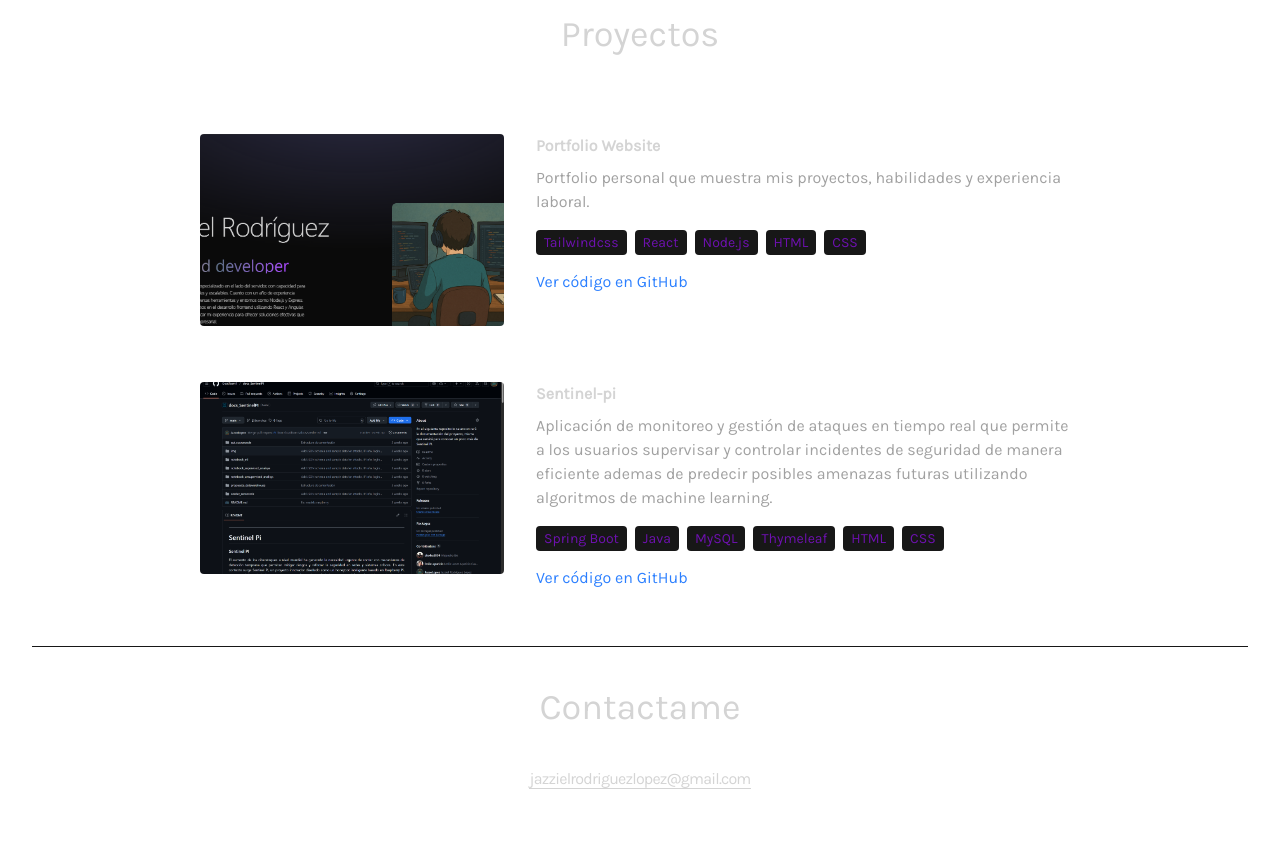
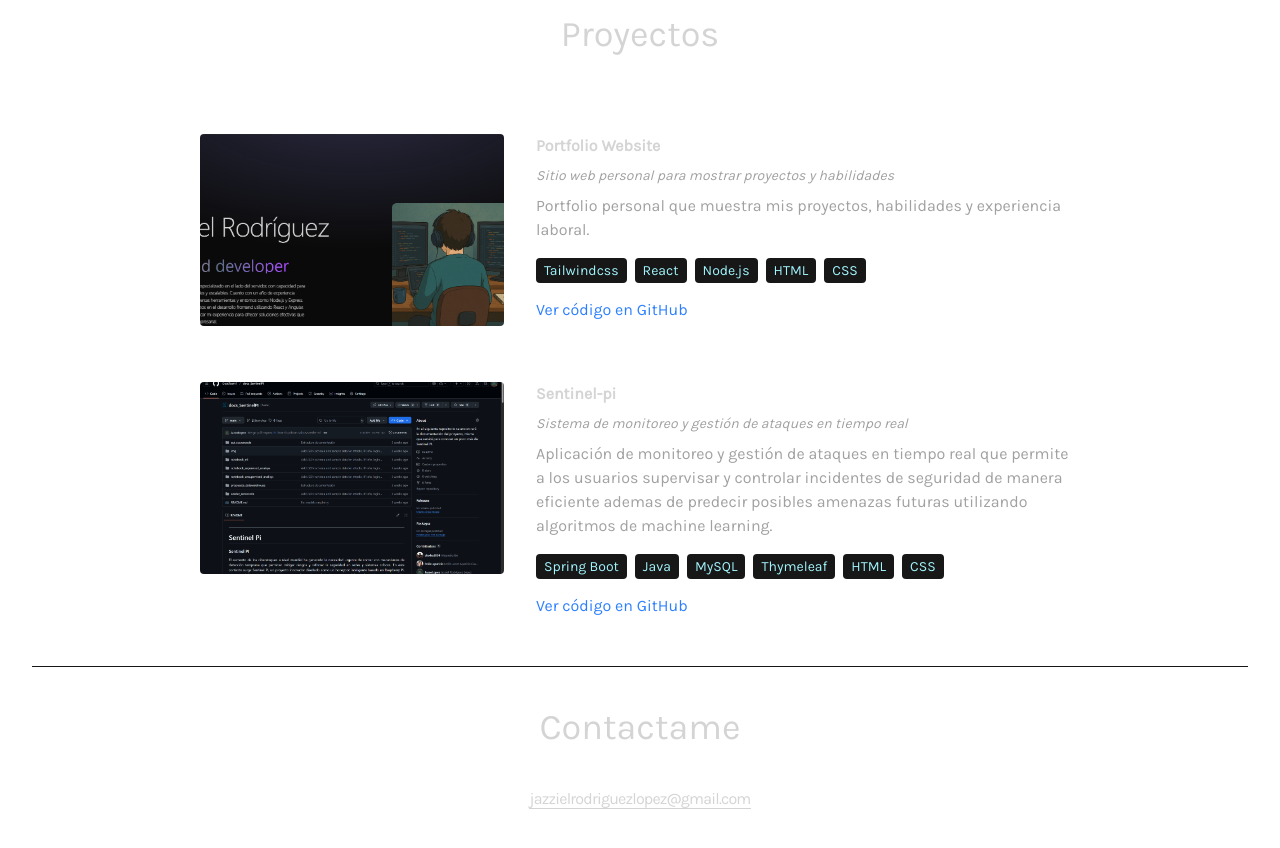
Before and after one commit to JazzoLopez/portfolio-dev, a React (Vite) app: page / in a window 1280 px wide. Shown: the part 3900-4748 px from the top of the page. Built offline with nearby package versions, Linux system fonts and the light colour scheme.

Commit message:
feat: descriptive line

```diff
--- a/src/components/Projects.jsx
+++ b/src/components/Projects.jsx
@@ -19,32 +19,70 @@ export default function Projects() {
                             whileInView={{ opacity: 1, x: 0 }}
                             initial={{ opacity: 0, x: -100 }}
                             transition={{ duration: 1.5 }}
-                            className="w-full lg:w-1/4 mb-4 lg:mb-0" // Se agregó mb-4
+                            className="w-full lg:w-1/4 mb-4 lg:mb-0"
                         >
+                            {project.image && (
                                 <img
                                     src={project.image}
                                     alt={project.title}
                                     className="mb-6 rounded w-full h-48 object-cover"
                                 />
+                            )}
+                            {project.architectureImage && (
+                                <div className="mt-4">
+                                    <h6 className="mb-2 font-semibold text-neutral-300">Arquitectura:</h6>
+                                    <img
+                                        src={project.architectureImage}
+                                        alt={`${project.title} Architecture`}
+                                        className="mb-6 rounded w-full object-cover"
+                                    />
+                                </div>
+                            )}
                         </motion.div>
                         <motion.div
                             whileInView={{ opacity: 1, x: 0 }}
                             initial={{ opacity: 0, x: 100 }}
                             transition={{ duration: 1.5 }}
-                            className="w-full max-w-xl lg:w-3/4 lg:pl-8" // Se agregó lg:pl-8
+                            className="w-full max-w-xl lg:w-3/4 lg:pl-8"
                         >
                             <h6 className="mb-2 font-semibold">{project.title}</h6>
+                            {project.tagline && <p className="mb-2 text-neutral-400 text-sm italic">{project.tagline}</p>}
+                            {project.problemSolved && (
+                                <p className="mb-2 text-neutral-400">
+                                    <span className="font-semibold">Problema:</span> {project.problemSolved}
+                                </p>
+                            )}
                             <p className="mb-4 text-neutral-400">{project.description}</p>
+                            {project.keyFeatures && project.keyFeatures.length > 0 && (
+                                <div className="mb-2">
+                                    <h6 className="font-semibold text-neutral-300">Características clave:</h6>
+                                    <ul className="list-disc list-inside text-neutral-400">
+                                        {project.keyFeatures.map((feature, idx) => (
+                                            <li key={idx}>{feature}</li>
+                                        ))}
+                                    </ul>
+                                </div>
+                            )}
                             {project.technologies.map((tech, i) => (
                                 <span
                                     key={i}
-                                    className="mr-2 rounded bg-neutral-900 px-2 py-1 text-sm font-medium text-purple-800"
+                                    className="rounded bg-neutral-900 px-2 py-1 text-sm font-medium text-cyan-200 mr-2 mt-2"
                                 >
                                     {tech}
                                 </span>
                             ))}
+                            {project.challengesAndSolutions && (
+                                <p className="mt-4 text-neutral-400">
+                                    <span className="font-semibold">Desafíos y Soluciones:</span> {project.challengesAndSolutions}
+                                </p>
+                            )}
+                            {project.impact && (
+                                <p className="mt-2 text-neutral-400">
+                                    <span className="font-semibold">Impacto:</span> {project.impact}
+                                </p>
+                            )}
+                            <div className="mt-4 flex flex-wrap gap-4">
                                 {project.gitUrl && (
-                                <div className="mt-4">
                                     <a
                                         href={project.gitUrl}
                                         target="_blank"
@@ -53,8 +91,18 @@ export default function Projects() {
                                     >
                                         Ver código en GitHub
                                     </a>
+                                )}
+                                {project.liveDemoUrl && (
+                                    <a
+                                        href={project.liveDemoUrl}
+                                        target="_blank"
+                                        rel="noopener noreferrer"
+                                        className="text-green-500 hover:underline"
+                                    >
+                                        Demo en vivo
+                                    </a>
+                                )}
                             </div>
-                            )}
                         </motion.div>
                     </div>
                 ))}
--- a/src/constants/index.js
+++ b/src/constants/index.js
@@ -48,6 +48,7 @@ export const PROJECTS = [
   {
     //Ejemplos, falta por revisar cuales
     title: "Portfolio Website",
+    tagline: "Sitio web personal para mostrar proyectos y habilidades",
     image: project1,
     description:
       "Portfolio personal que muestra mis proyectos, habilidades y experiencia laboral.",
@@ -56,6 +57,7 @@ export const PROJECTS = [
   },
   {
     title: "Sentinel-pi",
+    tagline: "Sistema de monitoreo y gestión de ataques en tiempo real",
     image: project3,
     description: "Aplicación de monitoreo y gestión de ataques en tiempo real que permite a los usuarios supervisar y controlar incidentes de seguridad de manera eficiente ademas de predecir posibles amenazas futuras utilizando algoritmos de machine learning.",
     technologies: ["Spring Boot", "Java", "MySQL", "Thymeleaf", "HTML", "CSS"],
```
Lines whose indentation alone changed are shown as unchanged.
